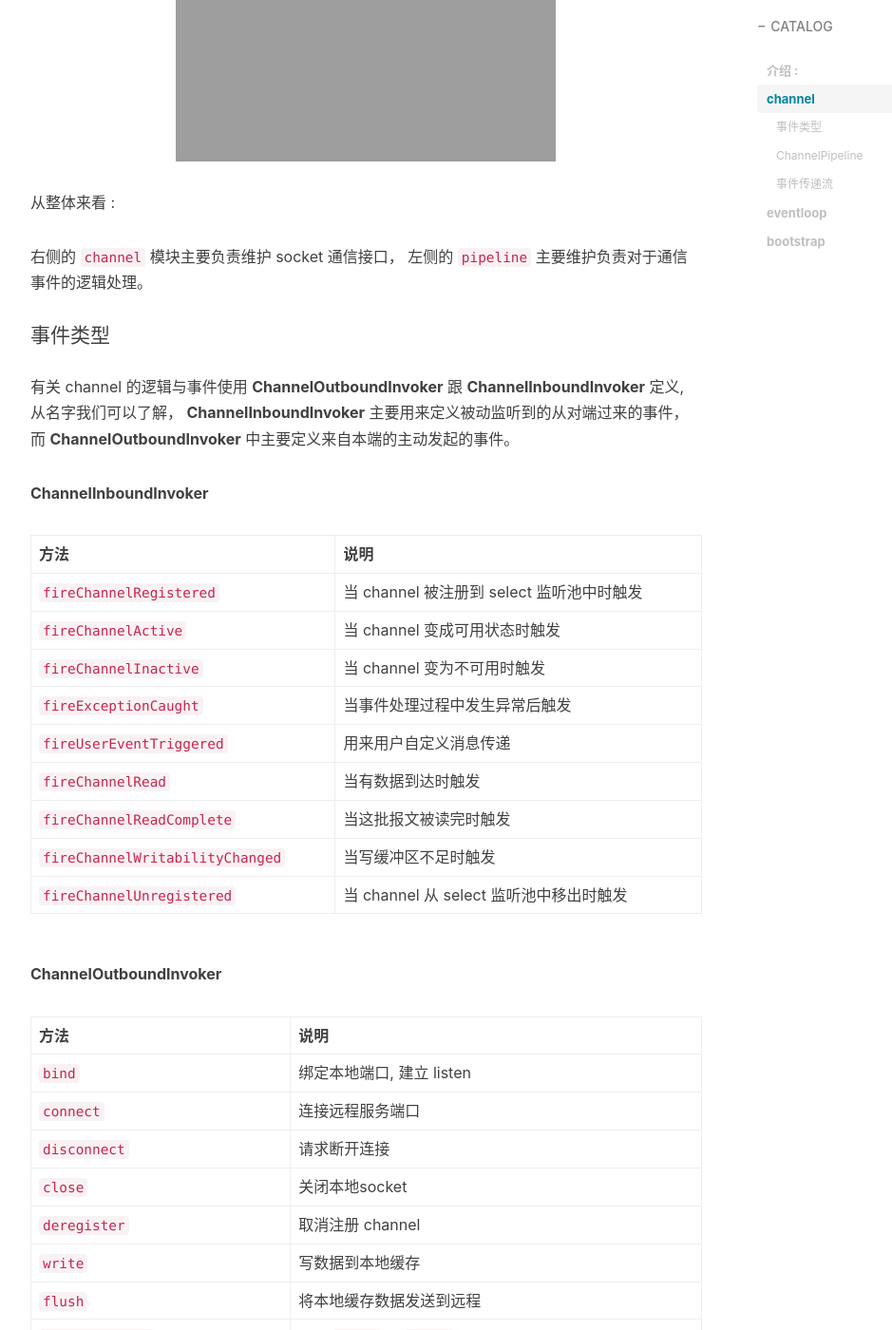
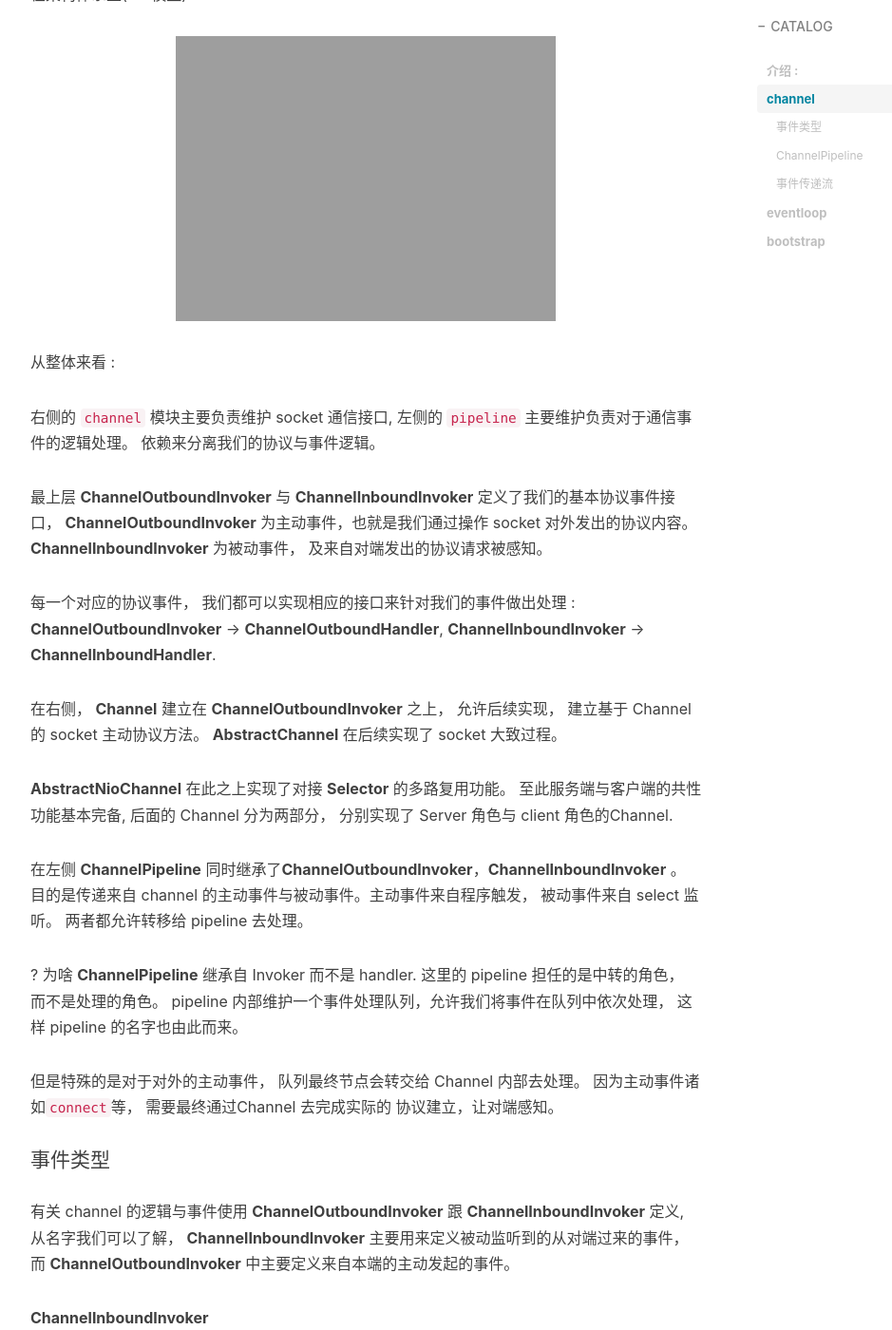
Before and after one commit to Aiden-Dong/Aiden-Dong.github.io, a Jekyll site: the page built from _posts/2020-07-31-netty框架说明.md, in a window 1280 px wide and 1400 px high, scrolled down 1859 px. Shown: the whole window at 95% size, without its empty margins (233-1172 px from the left). Built offline with Jekyll 4.4.1, drawn with Linux system fonts in a browser that asks for light colours; nearby versions of some CDN libraries; comment, search, counter and statistics services are not loaded; some of the changed text lies outside the part shown.

Commit message:
modify netty

```diff
--- a/_posts/2020-07-31-netty框架说明.md
+++ b/_posts/2020-07-31-netty框架说明.md
@@ -27,15 +27,18 @@ netty 主要用来应用在 socket 通信方面，其它基础方面的资料可
 ![image.png]({{ site.url }}/assets/java_netty_1_1.png)
 
 `bootstrap` 主要负责服务建立与发布
-`channel` 主要负责任务逻辑实现
+`channel` 主要负责协议建立与协议事件处理
 `eventloop` 主要负责任务执行与事件监听
+
+在基于 TCP 的 socket 程序里面， 我们的协议主要是指一个 socket 的`建立`, `listen`, `accept`, `connect`, `read`, `write` 等。
+
+netty 使用协议与逻辑分离的思想， 允许我们通过接口来实现， 当协议事件发生时， 我们改如何处理我们的逻辑。
 
 ---
 
 ### channel
 
-channel 作为 netty 的核心对象之一， 其内部主要封装了用于实现连接与通信的主要属性与方法，
-它是我们使用 netty 的核心操作对象。
+channel 作为 netty 的核心对象之一， 其内部主要封装了用于实现连接与通信的主要属性与方法，它是我们使用 netty 的核心操作对象。
 
 为了使整体的架构思路更加清洗， 我就把负责 socket 通信接口跟消息处理放在了一个地方(统归在 channel 中)。
 
@@ -45,8 +48,21 @@ channel 作为 netty 的核心对象之一， 其内部主要封装了用于实
 
 从整体来看 :
 
-右侧的 `channel` 模块主要负责维护 socket 通信接口， 左侧的 `pipeline` 主要维护负责对于通信事件的逻辑处理。
+右侧的 `channel` 模块主要负责维护 socket 通信接口, 左侧的 `pipeline` 主要维护负责对于通信事件的逻辑处理。 依赖来分离我们的协议与事件逻辑。
 
+最上层 **ChannelOutboundInvoker** 与 **ChannelInboundInvoker** 定义了我们的基本协议事件接口， **ChannelOutboundInvoker** 为主动事件，也就是我们通过操作 socket 对外发出的协议内容。 **ChannelInboundInvoker** 为被动事件， 及来自对端发出的协议请求被感知。
+
+每一个对应的协议事件， 我们都可以实现相应的接口来针对我们的事件做出处理 : **ChannelOutboundInvoker** -> **ChannelOutboundHandler**, **ChannelInboundInvoker** -> **ChannelInboundHandler**.
+
+在右侧， **Channel** 建立在 **ChannelOutboundInvoker** 之上， 允许后续实现， 建立基于 Channel 的 socket 主动协议方法。 **AbstractChannel** 在后续实现了 socket 大致过程。
+
+**AbstractNioChannel** 在此之上实现了对接 **Selector** 的多路复用功能。 至此服务端与客户端的共性功能基本完备, 后面的 Channel 分为两部分， 分别实现了 Server 角色与 client 角色的Channel.
+
+在左侧 **ChannelPipeline** 同时继承了**ChannelOutboundInvoker**，**ChannelInboundInvoker** 。 目的是传递来自 channel 的主动事件与被动事件。主动事件来自程序触发， 被动事件来自 select 监听。 两者都允许转移给 pipeline 去处理。
+
+? 为啥 **ChannelPipeline** 继承自 Invoker 而不是 handler. 这里的 pipeline 担任的是中转的角色， 而不是处理的角色。 pipeline 内部维护一个事件处理队列，允许我们将事件在队列中依次处理， 这样 pipeline 的名字也由此而来。
+
+但是特殊的是对于对外的主动事件， 队列最终节点会转交给 Channel 内部去处理。 因为主动事件诸如`connect`等， 需要最终通过Channel 去完成实际的 协议建立，让对端感知。
 
 
 #### 事件类型
```
